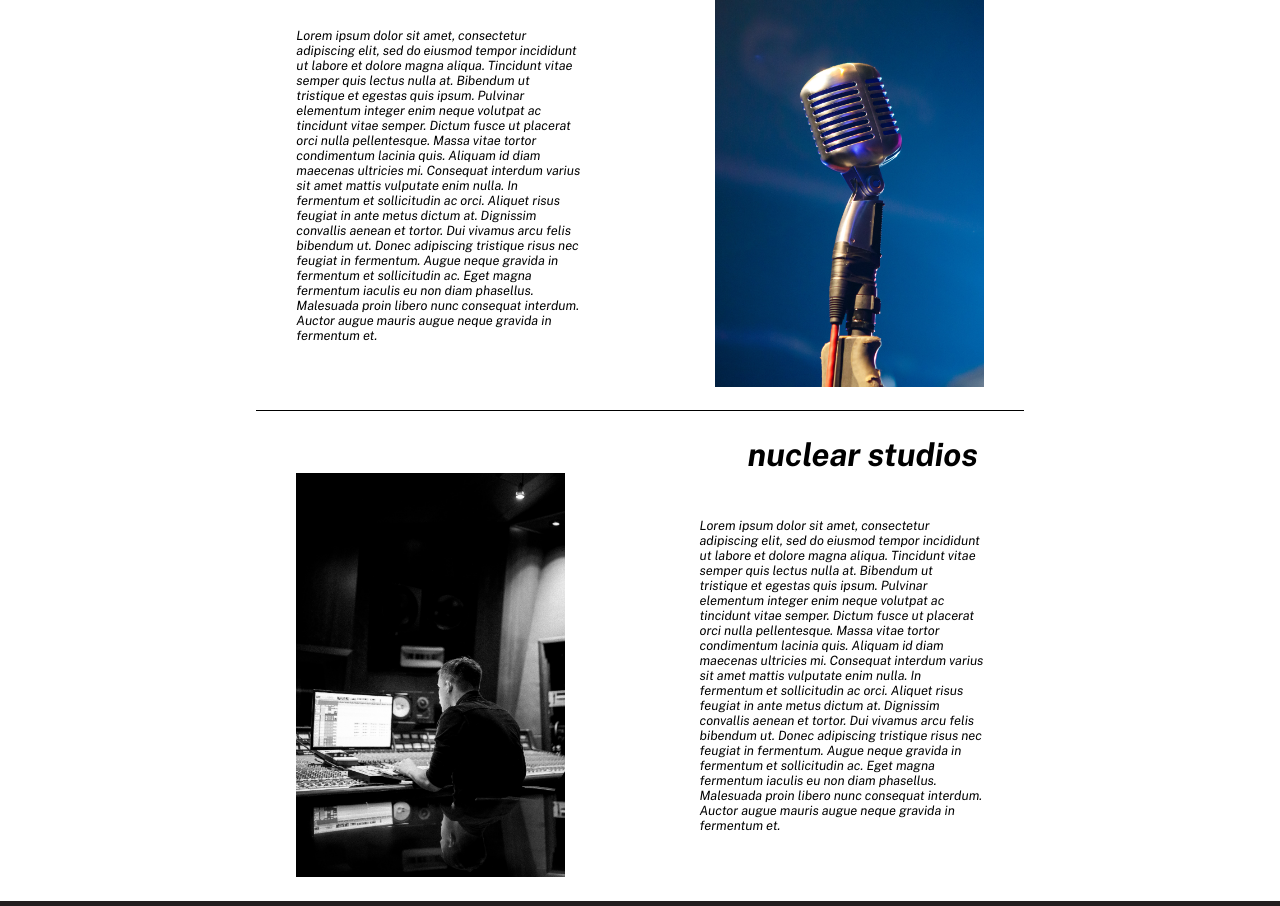
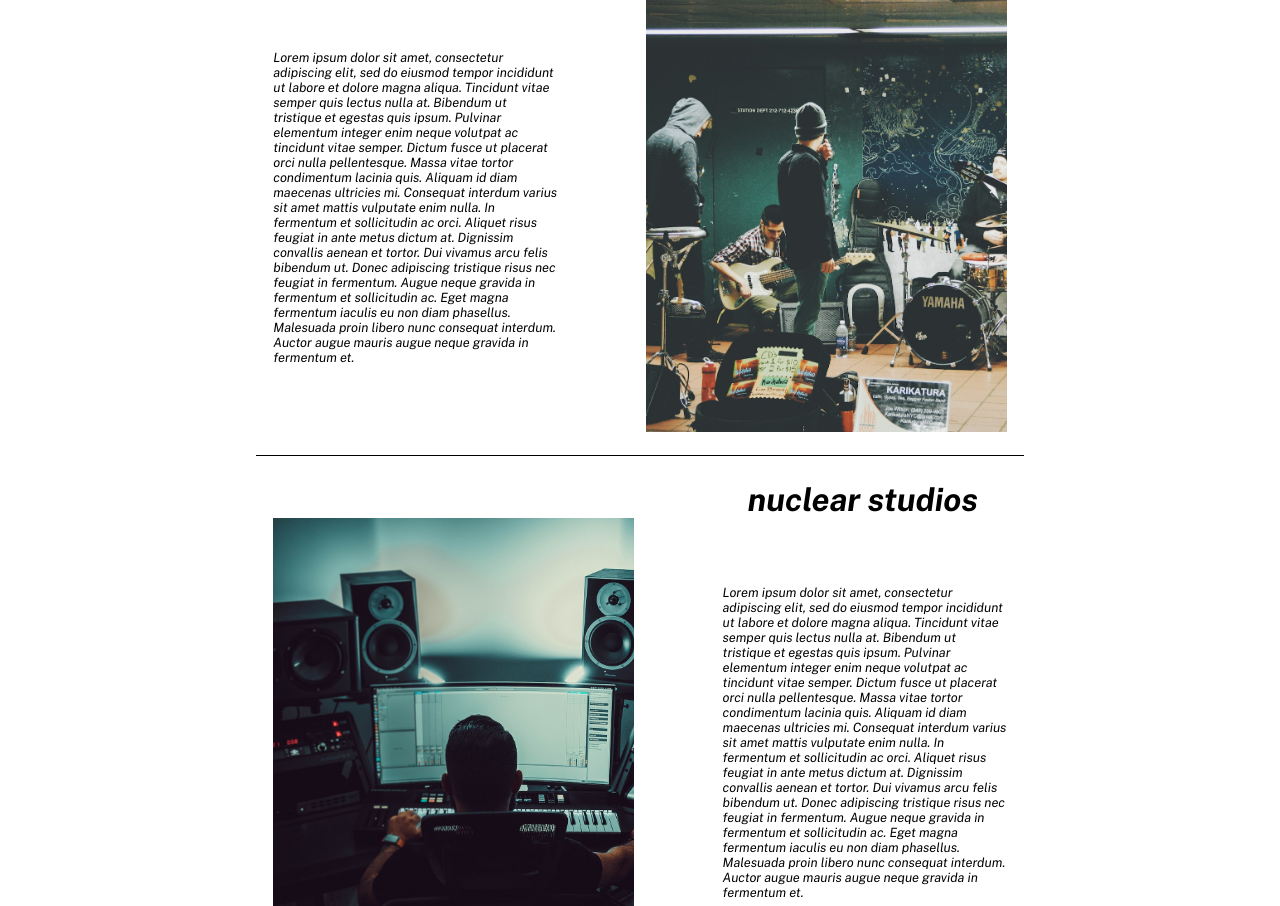
Before and after one commit to mlowell94/MusicForHats, a plain HTML site: page index.html in a window 1280 px wide. Shown: the part 532-1438 px from the top of the page. Drawn offline with Linux system fonts and the light colour scheme.

Commit message:
Update index.html

```diff
--- a/index.html
+++ b/index.html
@@ -54,13 +54,17 @@
             <h1>about</h1>
             <div class="container about-text">
                 <p>Lorem ipsum dolor sit amet, consectetur adipiscing elit, sed do eiusmod tempor incididunt ut labore et dolore magna aliqua. Tincidunt vitae semper quis lectus nulla at. Bibendum ut tristique et egestas quis ipsum. Pulvinar elementum integer enim neque volutpat ac tincidunt vitae semper. Dictum fusce ut placerat orci nulla pellentesque. Massa vitae tortor condimentum lacinia quis. Aliquam id diam maecenas ultricies mi. Consequat interdum varius sit amet mattis vulputate enim nulla. In fermentum et sollicitudin ac orci. Aliquet risus feugiat in ante metus dictum at. Dignissim convallis aenean et tortor. Dui vivamus arcu felis bibendum ut. Donec adipiscing tristique risus nec feugiat in fermentum. Augue neque gravida in fermentum et sollicitudin ac. Eget magna fermentum iaculis eu non diam phasellus. Malesuada proin libero nunc consequat interdum. Auctor augue mauris augue neque gravida in fermentum et.</p>
-                <img src="images/microphone.jpg" alt="">
+                <div class="picture-one">
+
+                </div>
             </div>
         </div>
         <div class="nuclear-studios">
             <h1>nuclear studios</h1>
             <div class="container nuclear-studios-text">
-                <img src="images/studio.jpg" alt="">
+                <div class="picture-two">
+
+                </div>
                 <p>Lorem ipsum dolor sit amet, consectetur adipiscing elit, sed do eiusmod tempor incididunt ut labore et dolore magna aliqua. Tincidunt vitae semper quis lectus nulla at. Bibendum ut tristique et egestas quis ipsum. Pulvinar elementum integer enim neque volutpat ac tincidunt vitae semper. Dictum fusce ut placerat orci nulla pellentesque. Massa vitae tortor condimentum lacinia quis. Aliquam id diam maecenas ultricies mi. Consequat interdum varius sit amet mattis vulputate enim nulla. In fermentum et sollicitudin ac orci. Aliquet risus feugiat in ante metus dictum at. Dignissim convallis aenean et tortor. Dui vivamus arcu felis bibendum ut. Donec adipiscing tristique risus nec feugiat in fermentum. Augue neque gravida in fermentum et sollicitudin ac. Eget magna fermentum iaculis eu non diam phasellus. Malesuada proin libero nunc consequat interdum. Auctor augue mauris augue neque gravida in fermentum et.</p>
             </div>
         </div>
```
